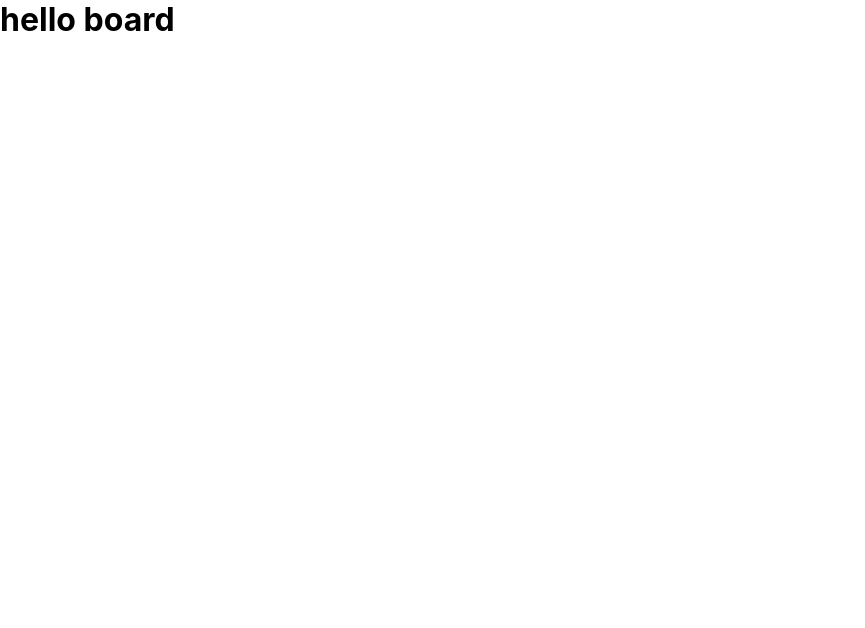
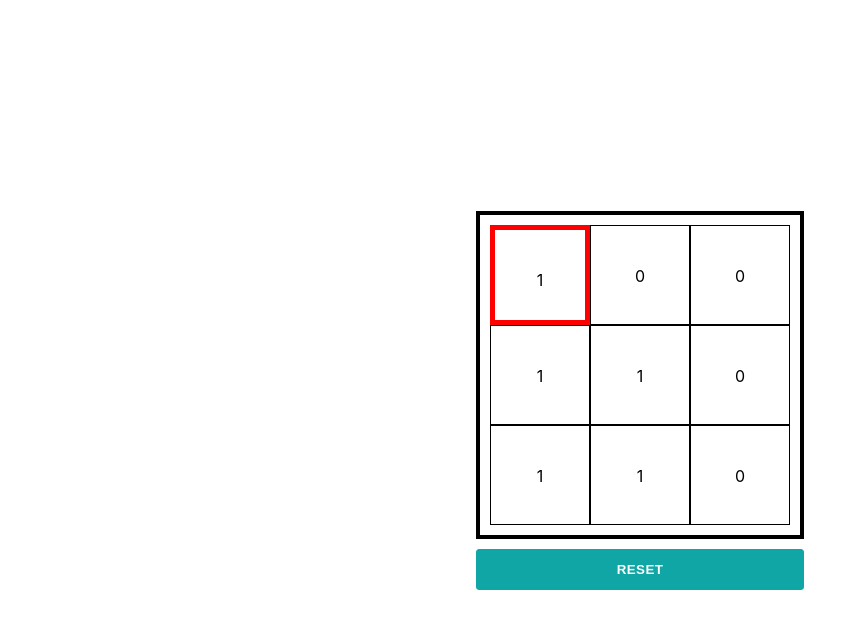
Before and after one commit to youngheart12/boardGame, a React (Create React App) app: page / in a window 1280 px wide. Shown: the top 628 px of the page, without its empty margins (0-865 px from the left). Built offline with nearby package versions, Linux system fonts and the light colour scheme.

Commit message:
Added board game layout with adhoc functionality

```diff
--- a/src/component/board/board.css
+++ b/src/component/board/board.css
@@ -3,3 +3,67 @@
     margin: 0;
     padding: 0;
 }
+
+.App {
+    font-family: sans-serif;
+    text-align: center;
+  }
+  .parentContainer {
+    display: flex;
+    justify-content: center;
+    align-items: center;
+    height: 100vh;
+  }
+  .grid {
+    width: 300px;
+    height: 300px;
+    display: flex;
+    justify-content: center;
+    align-items: center;
+    flex-direction: row;
+    flex-wrap: wrap;
+  }
+  .boardColumnWrapper {
+    padding: 10px;
+    display: flex;
+    flex-direction: column;
+    width: 300px;
+    height: 300px;
+    border: 4px solid black;
+  }
+  .boardRowWrapper {
+    display: flex;
+    flex-direction: row;
+  }
+  .boardCell{
+    width: 100px;
+    text-align: center;
+    height: 100px;
+    border: 1px solid black;
+    line-height: 100px;
+    box-sizing: border-box;
+  }
+
+  .boardActiveCell{
+    box-sizing: border-box;
+    border: 5px solid red;
+    width: 100px;
+    text-align: center;
+    height: 100px;
+    line-height: 100px;
+  }
+  .boardButton {
+    margin-top: 10px;
+  }
+  .resetBoardButton {
+    background-color: #0fa6a5;
+    border: 1px solid #0fa6a5;
+    padding: 12px 16px;
+    border-radius: 3px;
+    color: white;
+    font-weight: 600;
+    display: block;
+    width: 100%;
+    letter-spacing: 0.03em;
+    cursor: pointer;
+  }
--- a/src/component/board/board.js
+++ b/src/component/board/board.js
@@ -1,9 +1,159 @@
-import React from 'react'
-import './board.css'
-export default function Board() {
-    return (
-        <div>
-            <h1> hello board</h1>
+
+import React from "react";
+import useLocalStorage from '../../hooks/useLocalStorage';
+import './board.css';
+
+const defaultGameSetup=[
+    [1, 0, 0],
+    [1, 1, 0],
+    [1, 1, 0]
+  ]
+export default function App() {
+
+  const [grid, setGrid] = React.useState([
+    [1, 0, 0],
+    [1, 1, 0],
+    [1, 1, 0]
+  ]);
+
+  const [activeSquare, setActiveCell] = React.useState({
+      rowIndex:0,
+      colIndex:0
+  })
+
+//   const checkIfAllAreSame = (squareValue) => {
+//     return squareValue === grid[0][0];
+//   };
+
+//   React.useEffect(() => {
+//     const resultedArray = grid.flat(1);
+//     console.log(resultedArray.every(checkIfAllAreSame));
+//   }, [grid]);
+
+  const updateGridValue = (rowIndex, colIndex) => {
+      console.log("coming here to update")
+    let sliceGridData = grid.slice();
+    sliceGridData[rowIndex][colIndex] = ++sliceGridData[rowIndex][colIndex];
+    setGrid(sliceGridData);
+  };
+
+  const updateTheGrid = (direction) => {
+ setActiveCell({rowIndex:0,colIndex:0})
+    if (direction === "right") {
+      console.log(activeSquare, "check");
+      if (activeSquare.colIndex < 2) {
+        setActiveCell({
+          ...activeSquare,
+          colIndex: ++activeSquare.colIndex
+        });
+
+        updateGridValue(activeSquare.rowIndex, activeSquare.colIndex);
+      }
+    }
+    if (direction === "down") {
+      if (activeSquare.rowIndex < 2) {
+        setActiveCell({
+          ...activeSquare,
+          rowIndex: ++activeSquare.rowIndex
+        });
+        updateGridValue(activeSquare.rowIndex, activeSquare.colIndex);
+      }
+    }
+    if (direction === "left") {
+      if (activeSquare.colIndex > 0) {
+
+        setActiveCell({
+          ...activeSquare,
+          colIndex: --activeSquare.colIndex
+        });
+        updateGridValue(activeSquare.rowIndex, activeSquare.colIndex);
+      }
+    }
+    if (direction === "up") {
+      if (activeSquare.rowIndex >= 0 && activeSquare.colIndex >= 0) {
+        setActiveCell({
+          ...activeSquare,
+          rowIndex: --activeSquare.rowIndex
+        });
+        updateGridValue(activeSquare.rowIndex, activeSquare.colIndex);
+      }
+    }
+  };
+
+  const handleKeyDown = (e) => {
+    e.preventDefault();
+    let currentDirection;
+    switch (e.keyCode) {
+      case 37:
+        currentDirection = "left";
+        break;
+      case 38:
+        currentDirection = "up";
+        break;
+      case 39:
+        currentDirection = "right";
+        break;
+      case 40:
+        currentDirection = "down";
+        break;
+      default:
+        currentDirection = "none";
+    }
+    updateTheGrid(currentDirection);
+  };
+
+  React.useEffect(() => {
+    document.body.addEventListener("keydown", handleKeyDown);
+
+     return ()=>{
+        document.body.removeEventListener("keydown",handleKeyDown)
+    }
+  }, []);
+
+
+
+const resetBoardHandler=()=>{
+
+   setGrid([
+    [1, 1, 1],
+    [1, 1, 0],
+    [1, 1, 0]
+  ])
+  console.log([...defaultGameSetup])
+    setActiveCell({
+        rowIndex:0,
+        colIndex:0
+    })
+
+
+}
+console.log(activeSquare,"natural")
+  return (
+    <div className="parentContainer">
+      <div className="boardContainerWrapper">
+        <div className="boardColumnWrapper" >
+          {grid.map((row, rowIndex) => (
+            <div className="boardRowWrapper" key={rowIndex}>
+              {row.map((col, colIndex) => (
+                <div
+                key={colIndex+Math.random(0,10)}
+                  className={
+                    rowIndex === activeSquare.rowIndex &&
+                    colIndex === activeSquare.colIndex
+                      ? "boardActiveCell"
+                      : "boardCell"
+                  }
+                >
+                  {grid[rowIndex][colIndex]}
+                </div>
+              ))}
+            </div>
+          ))}
         </div>
-    )
+        <div className="boardButton">
+          <button className="resetBoardButton" onClick={resetBoardHandler}>RESET</button>
+        </div>
+      </div>
+    </div>
+  );
 }
--- /dev/null
+++ b/src/hooks/useLocalStorage.js
@@ -0,0 +1,25 @@
+import { useState } from "react";
+function useLocalStorage(key, initialValue) {
+  const [storedValue, setStoredValue] = useState(() => {
+    try {
+      const item = window.localStorage.getItem(key);
+      return item ? JSON.parse(item) : initialValue;
+    } catch (error) {
+      return initialValue;
+    }
+  });
+
+  const setValue = (value) => {
+    try {
+      const valueToStore =
+        value instanceof Function ? value(storedValue) : value;
+      setStoredValue(valueToStore);
+      window.localStorage.setItem(key, JSON.stringify(valueToStore));
+    } catch (error) {
+      console.log(error);
+    }
+  };
+  return [storedValue, setValue];
+}
+
+export default useLocalStorage;
```
